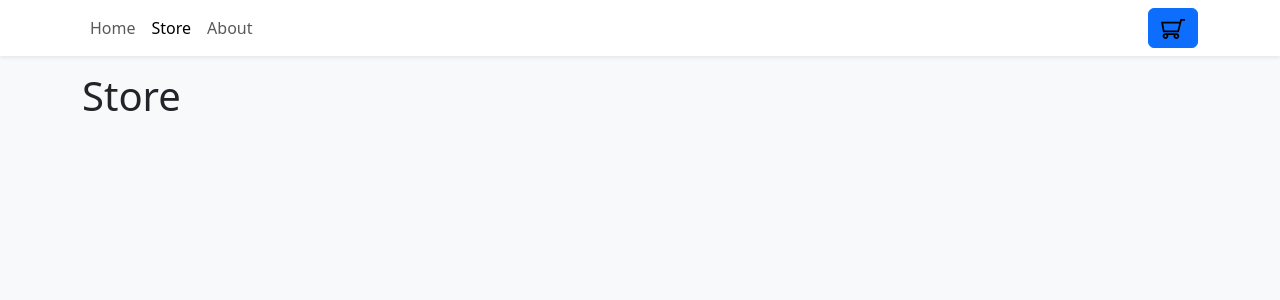
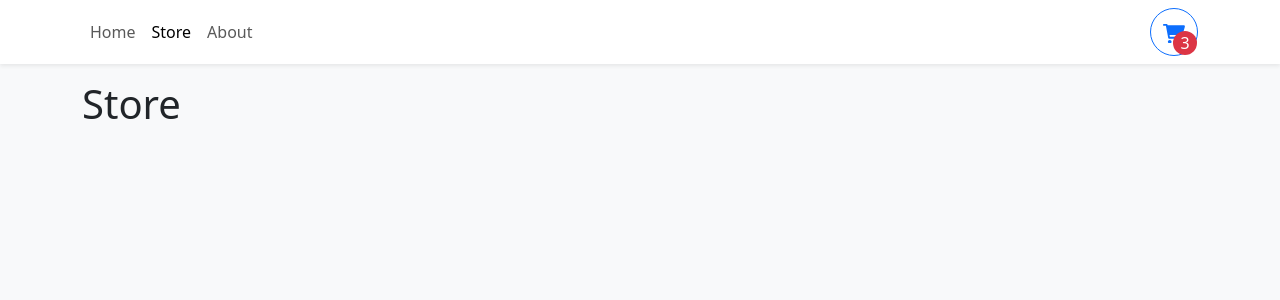
Before and after one commit to Vahe-Sevachyan/shopping-store-rjs, a React (Vite) app: page /store in a window 1280 px wide. Shown: the top 300 px of the page. Built offline with nearby package versions, Linux system fonts and the light colour scheme.

Commit message:
added cart quantity styles

```diff
--- a/src/Components/NavBar.tsx
+++ b/src/Components/NavBar.tsx
@@ -1,9 +1,9 @@
 import { Button, Container, Nav, Navbar as NavBarbs } from "react-bootstrap";
 import { NavLink } from "react-router-dom";
-import shoppingCart from "../assets/shopping-cart.svg";
+// import shoppingCart from "../assets/shopping-cart.svg";
 export const NavBar = () => {
   return (
-    <NavBarbs className="bg-white shadow-sm mb-3">
+    <NavBarbs sticky="top" className="bg-white shadow-sm mb-3">
       <Container>
         <Nav className="me-auto">
           <Nav.Link to="/Home" as={NavLink}>
@@ -16,12 +16,37 @@
             About
           </Nav.Link>
         </Nav>
-        <Button>
-          <img
-            src={shoppingCart}
-            alt=""
-            style={{ width: "1.5rem", height: "1.5rem", color: "white" }}
-          />
+        <Button
+          style={{
+            width: "3rem",
+            height: "3rem",
+            position: "relative",
+          }}
+          variant="outline-primary"
+          className="rounded-circle"
+        >
+          <svg
+            xmlns="http://www.w3.org/2000/svg"
+            viewBox="0 0 576 512"
+            fill="currentColor"
+          >
+            <path d="M96 0C107.5 0 117.4 8.19 119.6 19.51L121.1 32H541.8C562.1 32 578.3 52.25 572.6 72.66L518.6 264.7C514.7 278.5 502.1 288 487.8 288H170.7L179.9 336H488C501.3 336 512 346.7 512 360C512 373.3 501.3 384 488 384H159.1C148.5 384 138.6 375.8 136.4 364.5L76.14 48H24C10.75 48 0 37.25 0 24C0 10.75 10.75 0 24 0H96zM128 464C128 437.5 149.5 416 176 416C202.5 416 224 437.5 224 464C224 490.5 202.5 512 176 512C149.5 512 128 490.5 128 464zM512 464C512 490.5 490.5 512 464 512C437.5 512 416 490.5 416 464C416 437.5 437.5 416 464 416C490.5 416 512 437.5 512 464z" />
+          </svg>
+          {/* <img src={shoppingCart} alt="" /> */}
+          <div
+            className="rounded-circle bg-danger d-flex justify-content-center align-items-center"
+            style={{
+              color: "white",
+              width: "1.5rem",
+              height: "1.5rem",
+              position: "absolute",
+              bottom: "0",
+              right: "0",
+              transform: "translate (-15%, -15%)",
+            }}
+          >
+            3
+          </div>
         </Button>
       </Container>
     </NavBarbs>
```
